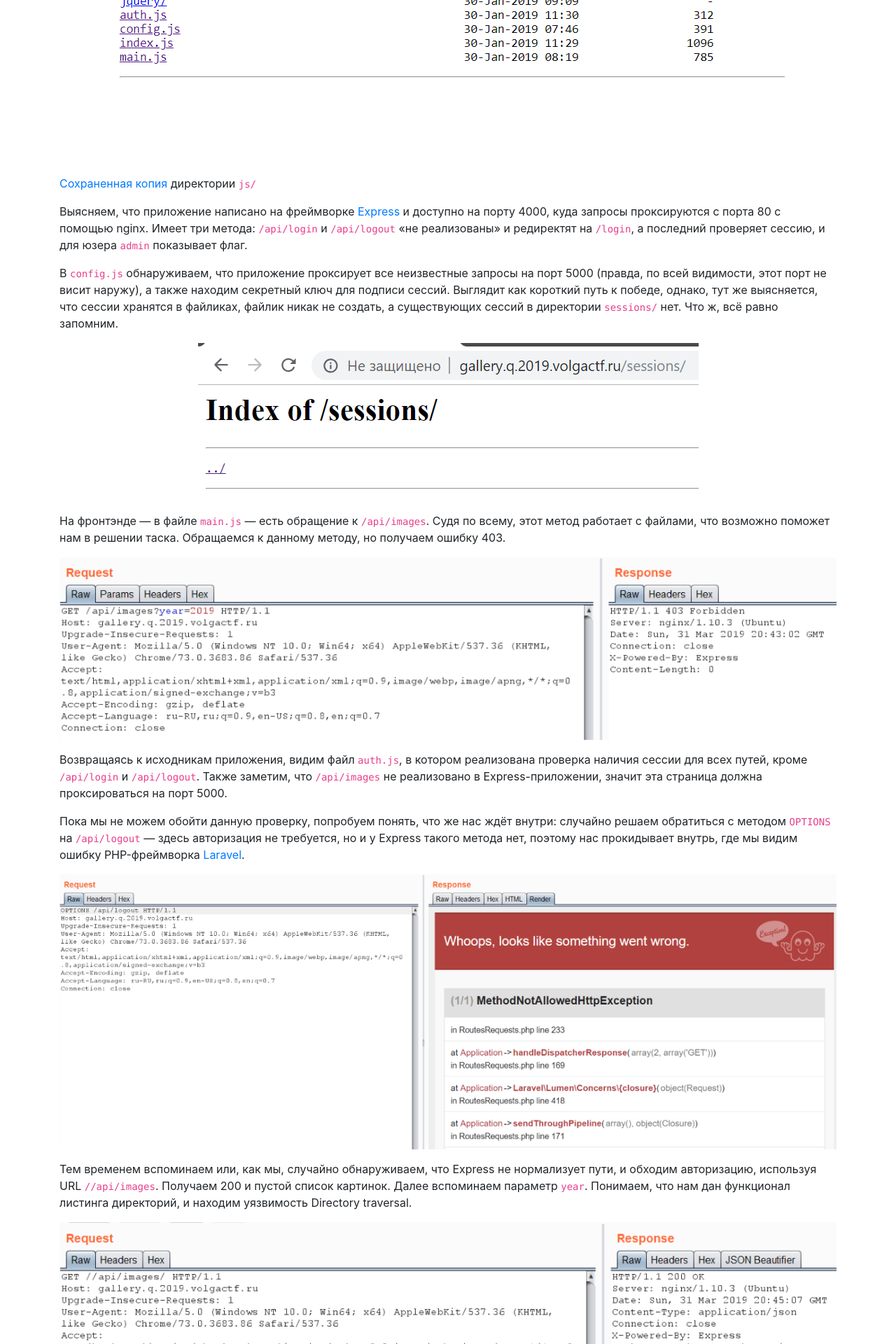
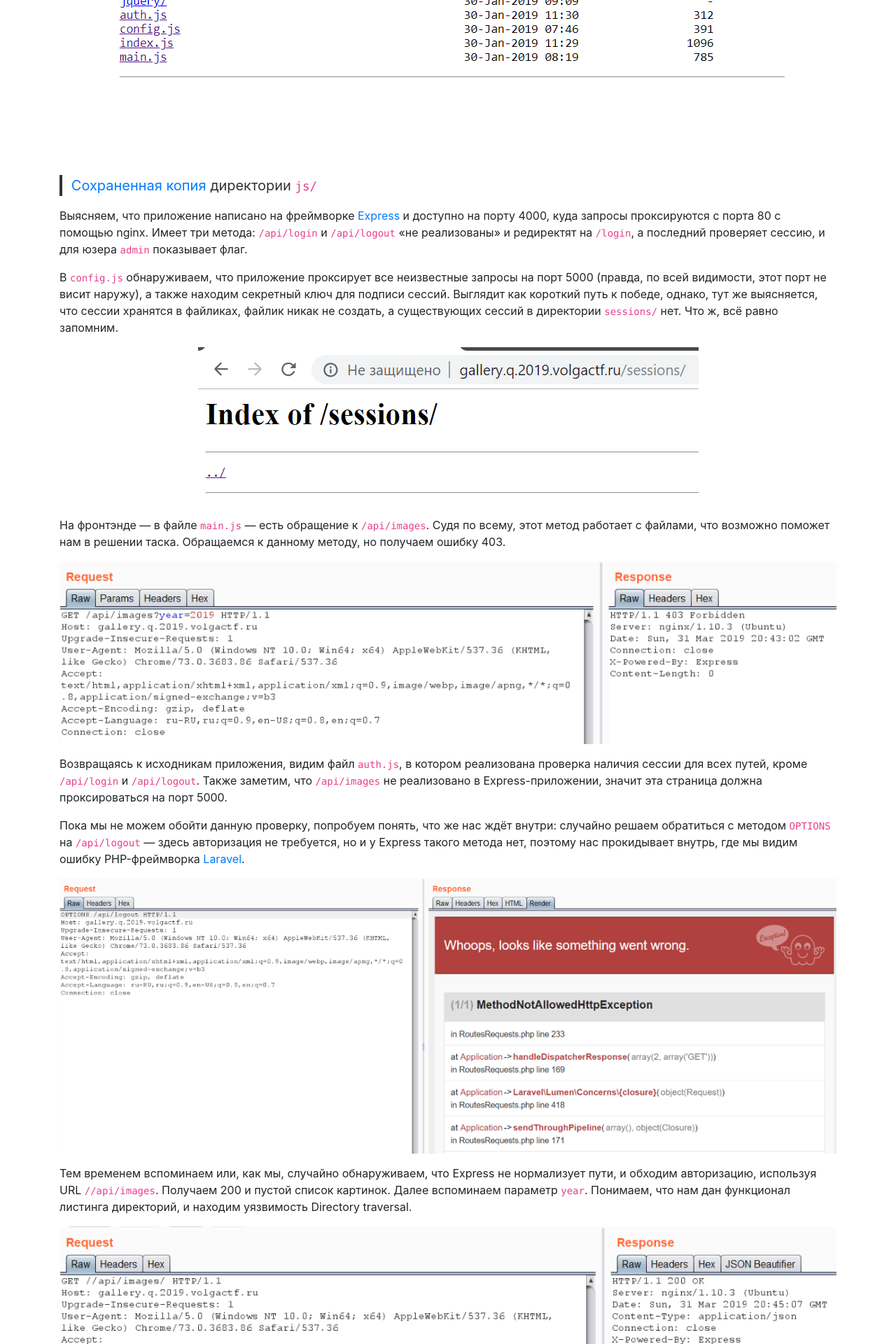
Before and after one commit to kappactf/kappactf.github.io, a Jekyll site: the page built from _posts/2019-04-01-volgactf-gallery-ru.markdown, in a window 1280 px wide. Shown: the part 1605-3525 px from the top of the page at 70% size. Built offline with Jekyll 4.4.1, drawn with Linux system fonts in a browser that asks for light colours; emoji names are drawn with the system emoji font.

Commit message:
fix image and quote styles

```diff
--- a/_posts/2019-04-01-volgactf-gallery-ru.markdown
+++ b/_posts/2019-04-01-volgactf-gallery-ru.markdown
@@ -6,17 +6,17 @@
 excerpt: Райтап на таск Gallery с VolgaCTF 2019 Quals
 ---
 
-![Условие](/assets/img/2019/04/volgactf-gallery/statement.png)
+![Условие](/assets/img/2019/04/volgactf-gallery/statement.png){:class="preview-wide"}
 
 Заходим на сайт, кроме формы входа ничего не видим:
 
-![Форма входа](/assets/img/2019/04/volgactf-gallery/login.png)
+![Форма входа](/assets/img/2019/04/volgactf-gallery/login.png){:class="preview-wide"}
 
 Начнем решение с небольшого осмотра: запустим `dirsearh` на этом хосте. В выводе видим `package.json`, `sessions`, что намекает нам на то, что приложение написано на [node.js](https://nodejs.org/en/).
 
 Со страницы входа находим JS-файл `js/main.js`, который обращается к API. Обнаруживаем, что на сервере подключен `autoindex` и мы можем посмотреть файлы в директории `js/`, где находим исходники серверной части приложения.
 
-![index: js](/assets/img/2019/04/volgactf-gallery/js.png)
+![index: js](/assets/img/2019/04/volgactf-gallery/js.png){:class="preview-wide"}
 
 > [Сохраненная копия](/assets/files/2019/04/volgactf-gallery.zip) директории `js/`
 
@@ -24,55 +24,55 @@
 
 В `config.js` обнаруживаем, что приложение проксирует все неизвестные запросы на порт 5000 (правда, по всей видимости, этот порт не висит наружу), а также находим секретный ключ для подписи сессий. Выглядит как короткий путь к победе, однако, тут же выясняется, что сессии хранятся в файликах, файлик никак не создать, а существующих сессий в директории `sessions/` нет. Что ж, всё равно запомним.
 
-![index: sessions](/assets/img/2019/04/volgactf-gallery/sessions.png)
+![index: sessions](/assets/img/2019/04/volgactf-gallery/sessions.png){:class="preview-wide"}
 
 На фронтэнде — в файле `main.js` — есть обращение к `/api/images`. Судя по всему, этот метод работает с файлами, что возможно поможет нам в решении таска. Обращаемся к данному методу, но получаем ошибку 403.
 
-![/api/images: 403](/assets/img/2019/04/volgactf-gallery/images_403.png)
+![/api/images: 403](/assets/img/2019/04/volgactf-gallery/images_403.png){:class="preview-wide"}
 
 Возвращаясь к исходникам приложения, видим файл `auth.js`, в котором реализована проверка наличия сессии для всех путей, кроме `/api/login` и `/api/logout`. Также заметим, что `/api/images` не реализовано в Express-приложении, значит эта страница должна проксироваться на порт 5000.
 
 Пока мы не можем обойти данную проверку, попробуем понять, что же нас ждёт внутри: случайно решаем обратиться с методом `OPTIONS` на `/api/logout` — здесь авторизация не требуется, но и у Express такого метода нет, поэтому нас прокидывает внутрь, где мы видим ошибку PHP-фреймворка [Laravel](https://laravel.com/).
 
-![OPTIONS /api/login](/assets/img/2019/04/volgactf-gallery/options.png)
+![OPTIONS /api/login](/assets/img/2019/04/volgactf-gallery/options.png){:class="preview-wide"}
 
 Тем временем вспоминаем или, как мы, случайно обнаруживаем, что Express не нормализует пути, и обходим авторизацию, используя URL `//api/images`. Получаем 200 и пустой список картинок. Далее вспоминаем параметр `year`. Понимаем, что нам дан функционал листинга директорий, и находим уязвимость Directory traversal.
 
-![/api/images: 200](/assets/img/2019/04/volgactf-gallery/images_200.png)
+![/api/images: 200](/assets/img/2019/04/volgactf-gallery/images_200.png){:class="preview-wide"}
 
-![/api/images?year=2018](/assets/img/2019/04/volgactf-gallery/images_2018.png)
+![/api/images?year=2018](/assets/img/2019/04/volgactf-gallery/images_2018.png){:class="preview-wide"}
 
-![/api/images?year=2018/..](/assets/img/2019/04/volgactf-gallery/images_dir_fail.png)
+![/api/images?year=2018/..](/assets/img/2019/04/volgactf-gallery/images_dir_fail.png){:class="preview-wide"}
 
 Благодаря включенному debug-режиму, понимаем, что после года подставляется `/img/`, что накладывает определенные ограничения на список доступных нам директорий. Однако, попробуем применить классический баг в PHP — Null byte injection, суть которого заключается в том, что функции на C воспринимают `%00` за конец строки. Это работает, и теперь мы видим директории без `/img/`, что даёт нам листинг всей файловой системы.
 
-![Null byte injection](/assets/img/2019/04/volgactf-gallery/images_dir_null.png)
+![Null byte injection](/assets/img/2019/04/volgactf-gallery/images_dir_null.png){:class="preview-wide"}
 
-![/var/www](/assets/img/2019/04/volgactf-gallery/images_dir_www.png)
+![/var/www](/assets/img/2019/04/volgactf-gallery/images_dir_www.png){:class="preview-wide"}
 
 Искомый флаг, как мы могли понять и ранее, находится в `/var/www/flag`, однако ~~мы вам его не дадим~~ получить его с помощью метода `/api/image` невозможно, поскольку перед открытием файл передается в функцию `file_exists`, которая выдает ошибку при наличии `%00` в строке. Расстраиваемся и продолжаем искать.
 
-![/api/image: fail #1](/assets/img/2019/04/volgactf-gallery/image_fail1.png)
+![/api/image: fail #1](/assets/img/2019/04/volgactf-gallery/image_fail1.png){:class="preview-wide"}
 
-![/api/image: fail #2](/assets/img/2019/04/volgactf-gallery/image_fail2.png)
+![/api/image: fail #2](/assets/img/2019/04/volgactf-gallery/image_fail2.png){:class="preview-wide"}
 
-![/api/image: fail #3](/assets/img/2019/04/volgactf-gallery/image_fail3.png)
+![/api/image: fail #3](/assets/img/2019/04/volgactf-gallery/image_fail3.png){:class="preview-wide"}
 
-![/api/image: fail #4](/assets/img/2019/04/volgactf-gallery/image_fail4.png)
+![/api/image: fail #4](/assets/img/2019/04/volgactf-gallery/image_fail4.png){:class="preview-wide"}
 
 Замечаем в директории `/var/www/apps` три приложения. С двумя из них мы уже знакомы: `volga_gallery` на PHP, а `volga_auth` на JS. А вот третье приложение под названием `volga_adminpanel` нам незнакомо.
 
-![Applications](/assets/img/2019/04/volgactf-gallery/images_dir_apps.png)
+![Applications](/assets/img/2019/04/volgactf-gallery/images_dir_apps.png){:class="preview-wide"}
 
-![volga\_gallery](/assets/img/2019/04/volgactf-gallery/images_dir_gallery.png)
+![volga\_gallery](/assets/img/2019/04/volgactf-gallery/images_dir_gallery.png){:class="preview-wide"}
 
-![volga\_auth](/assets/img/2019/04/volgactf-gallery/images_dir_apps.png)
+![volga\_auth](/assets/img/2019/04/volgactf-gallery/images_dir_apps.png){:class="preview-wide"}
 
-![volga\_adminpanel](/assets/img/2019/04/volgactf-gallery/images_dir_adminpanel.png)
+![volga\_adminpanel](/assets/img/2019/04/volgactf-gallery/images_dir_adminpanel.png){:class="preview-wide"}
 
 В директории видим файл `app.js` и директорию `sessions`, которая, в отличие от такой же директории в `volga_auth`, содержит какую-то сессию. Очень подозрительно. Применив смекалочку, догадаемся, что в этой сессии может быть `name=admin`. Мы какое-то время пытались обнаружить, где же крутится этот самый `app.js`, надеясь в нём найти что-то ещё, но таск оказался не таким простым.
 
-![adminpanel: session](/assets/img/2019/04/volgactf-gallery/adminpanel_session.png)
+![adminpanel: session](/assets/img/2019/04/volgactf-gallery/adminpanel_session.png){:class="preview-wide"}
 
 Поскольку все пакеты в `npm` попадают только после тщательнейшего анализа ведущими специалистами по информационной безопасности, количество зеродеев в модулях лишь немногим больше бесконечности. Вспоминаем, что сессии хранятся в самой лучшей базе данных — в JSON-файликах. Всё это происходит с помощью модуля [session-file-store](https://www.npmjs.com/package/session-file-store). Потратив немного времени, находим [функцию](https://github.com/valery-barysok/session-file-store/blob/master/lib/session-file-helpers.js#L21), с помощью которой из имени куки составляется имя JSON-файла. Казалось бы, что может быть более безопасным. Однако, как вы уже догадываетесь, `path.join` просто сконкатенирует строки, вставив слеш между ними.
 
@@ -80,10 +80,10 @@
 
 Раскуривать, как работает подпись сессии в Express нам не очень-то хотелось, поэтому мы применили грязный хак — подняли то же самое приложение у себя, добавили прямо в модуль `express-session` подписание нужной нам сессии, и ещё один метод API, который дергает создание сессии:
 
-![Подписываем сессию](/assets/img/2019/04/volgactf-gallery/fakesession.png)
+![Подписываем сессию](/assets/img/2019/04/volgactf-gallery/fakesession.png){:class="preview-wide"}
 
 В ответ получили куку, с которой можно попробовать достать флаг методом `/api/flag`.
 
-![Успех](/assets/img/2019/04/volgactf-gallery/final.png)
+![Успех](/assets/img/2019/04/volgactf-gallery/final.png){:class="preview-wide"}
 
 :triangular_flag_on_post: **VolgaCTF{31c2ac53d4101a01264775328797d424}**
--- a/_sass/kappa-theme.scss
+++ b/_sass/kappa-theme.scss
@@ -50,6 +50,13 @@
     font-size: 0.9rem;
 }
 
+blockquote {
+    border-left: 4px solid #333;
+    color: #333;
+    padding: 0 0 0 0.8rem;
+    font-size: 1.25rem;
+}
+
 .blog-post-author {
     font-weight: bold;
     text-decoration: none;
@@ -65,7 +72,7 @@
 }
 
 .post-content.container {
-    & img {
+    & img.preview-wide {
         display: block;
         margin: auto;
         max-width: 100%;
```
